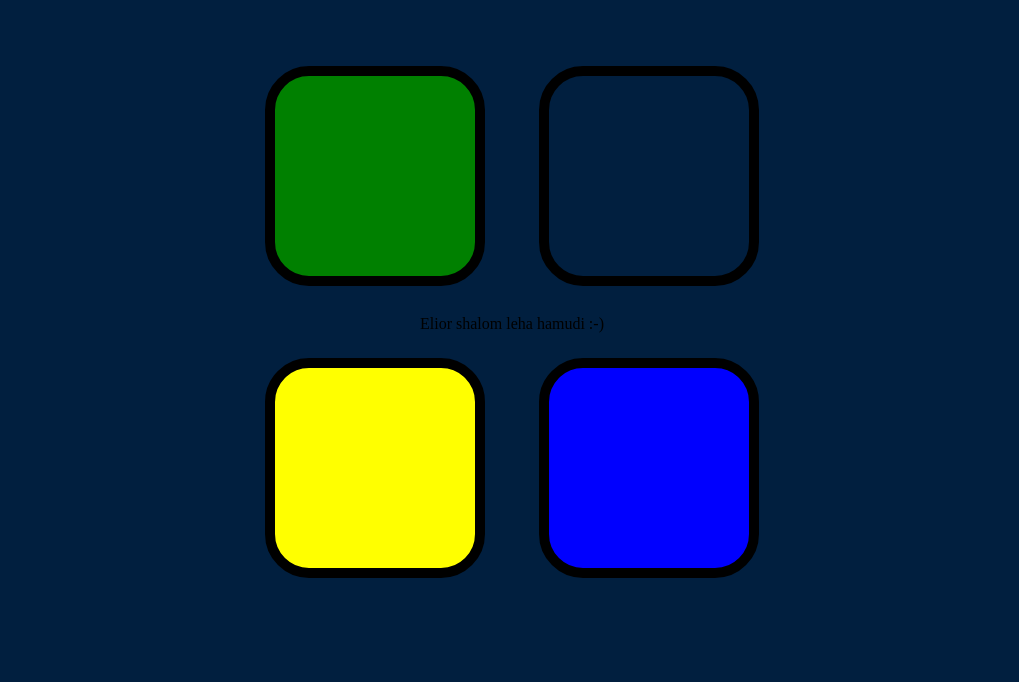
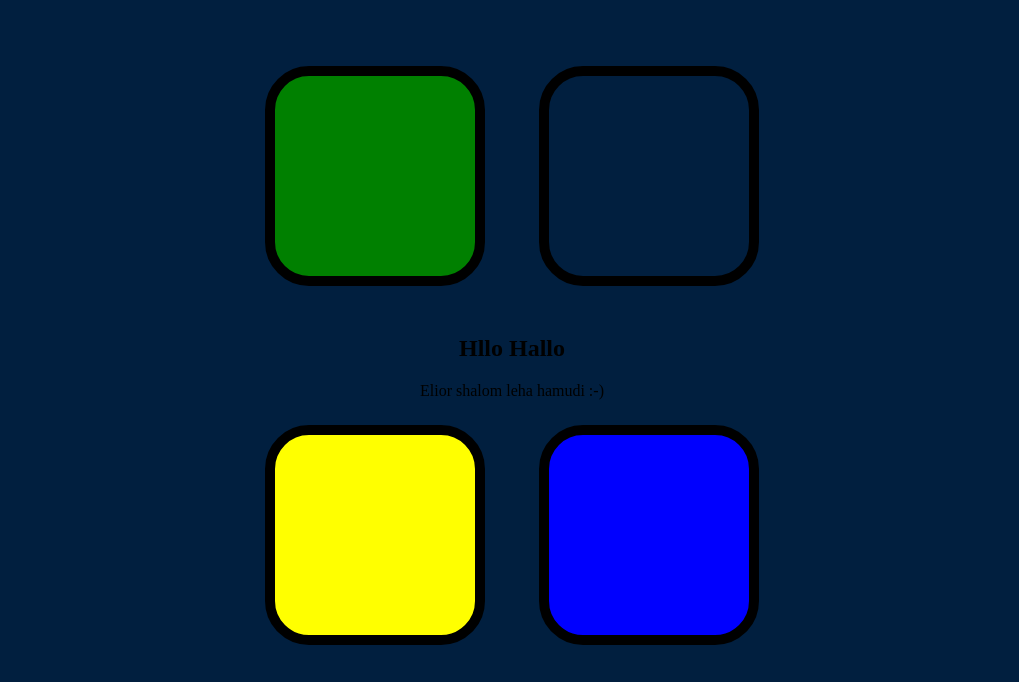
Before and after one commit to ezur1/simon, a plain HTML site: page index.html in a window 1280 px wide. Shown: the part 133-815 px from the top of the page, without its empty margins (128-1147 px from the left). Drawn offline with nearby package versions, Linux system fonts and the light colour scheme.

Commit message:
added h2

```diff
--- a/index.html
+++ b/index.html
@@ -17,7 +17,7 @@
       <div type="button" id="red" class="btn redגכשחעכג">
       </div>
     </div>
-
+    <h2>Hllo Hallo</h2>
     <div>Elior shalom leha hamudi :-)</div>
 
     <div class="row">
```
